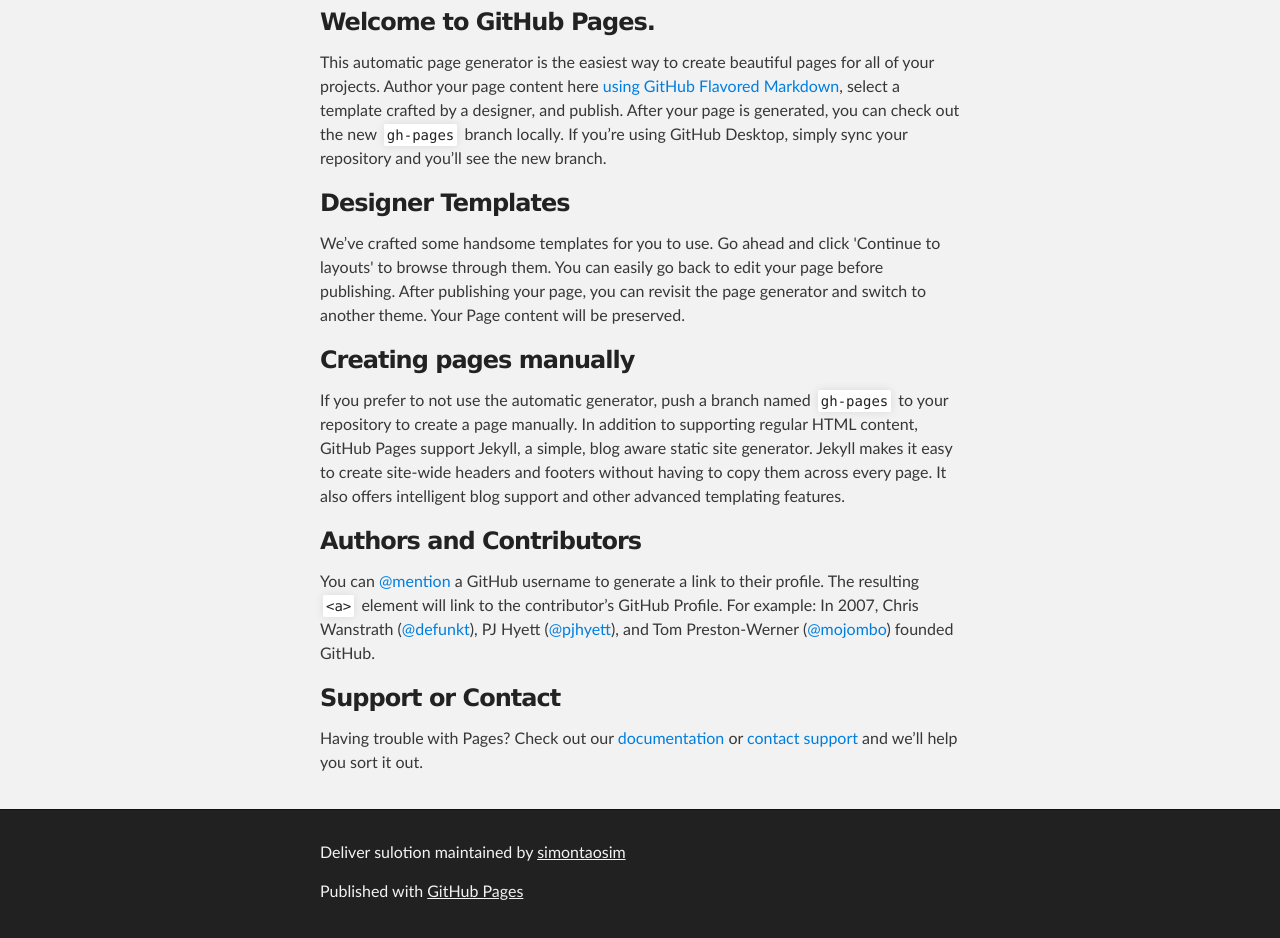
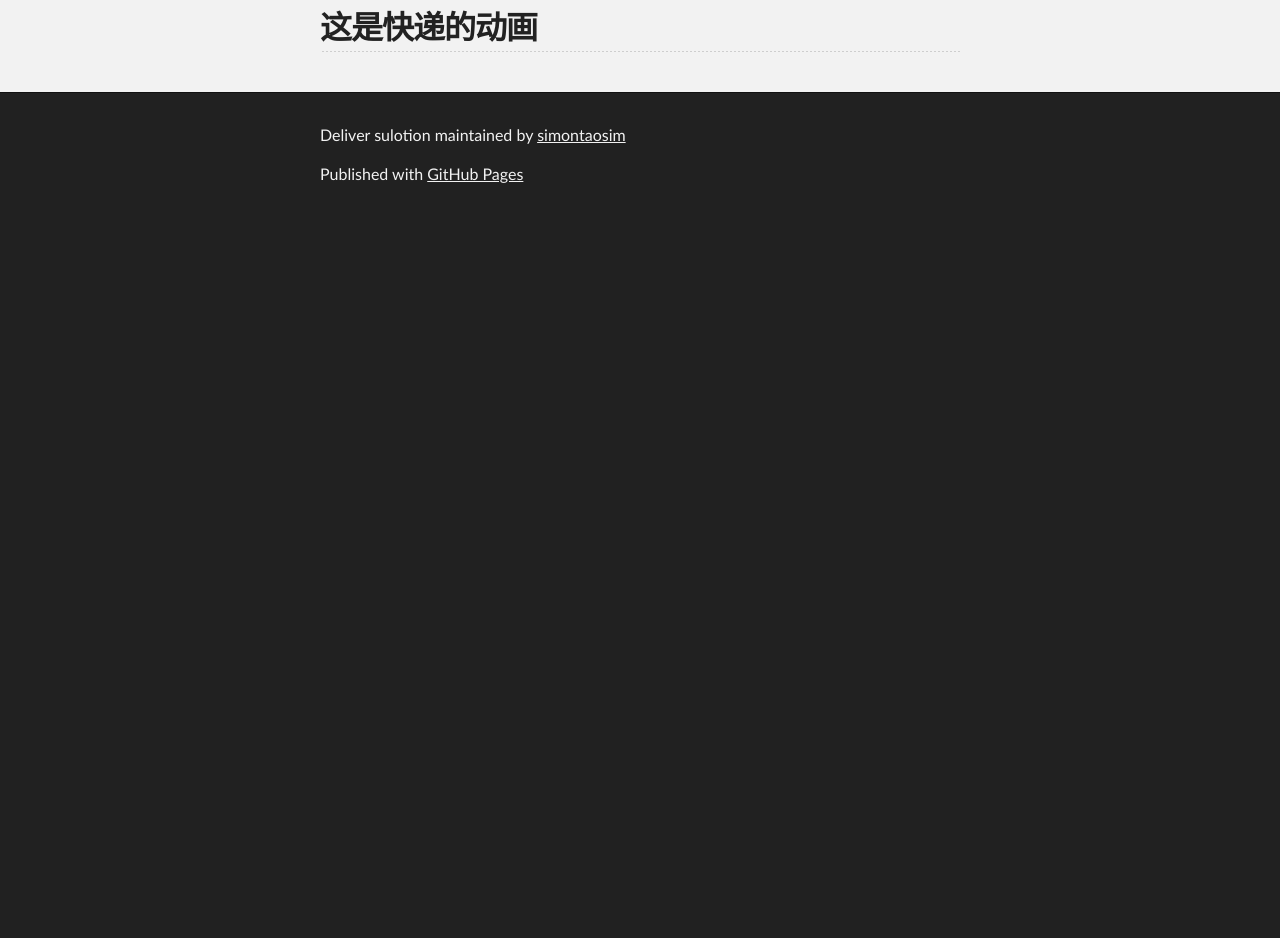
Before and after one commit to simontaosim/deliver_sulotion, a plain HTML site: page index.html in a window 1280 px wide. Shown: the part 256-1194 px from the top of the page. After the commit the page ends 800 px from the top, so only its background shows below. Drawn offline with Linux system fonts and the light colour scheme.

```diff
--- a/index.html
+++ b/index.html
@@ -16,14 +16,14 @@
     <!-- HEADER -->
     <div id="header_wrap" class="outer">
         <header class="inner">
-          <a id="forkme_banner" href="https://github.com/simontaosim/deliver_sulotion">View on GitHub</a>
+          <a id="forkme_banner" href="https://github.com/simontaosim/deliver_sulotion.github.io">View on GitHub</a>
 
           <h1 id="project_title">Deliver sulotion</h1>
           <h2 id="project_tagline">快递优化问题</h2>
 
             <section id="downloads">
-              <a class="zip_download_link" href="https://github.com/simontaosim/deliver_sulotion/zipball/master">Download this project as a .zip file</a>
-              <a class="tar_download_link" href="https://github.com/simontaosim/deliver_sulotion/tarball/master">Download this project as a tar.gz file</a>
+              <a class="zip_download_link" href="https://github.com/simontaosim/deliver_sulotion.github.io/zipball/master">Download this project as a .zip file</a>
+              <a class="tar_download_link" href="https://github.com/simontaosim/deliver_sulotion.github.io/tarball/master">Download this project as a tar.gz file</a>
             </section>
         </header>
     </div>
@@ -31,30 +31,8 @@
     <!-- MAIN CONTENT -->
     <div id="main_content_wrap" class="outer">
       <section id="main_content" class="inner">
-        <h3>
-<a id="welcome-to-github-pages" class="anchor" href="#welcome-to-github-pages" aria-hidden="true"><span aria-hidden="true" class="octicon octicon-link"></span></a>Welcome to GitHub Pages.</h3>
-
-<p>This automatic page generator is the easiest way to create beautiful pages for all of your projects. Author your page content here <a href="https://guides.github.com/features/mastering-markdown/">using GitHub Flavored Markdown</a>, select a template crafted by a designer, and publish. After your page is generated, you can check out the new <code>gh-pages</code> branch locally. If you’re using GitHub Desktop, simply sync your repository and you’ll see the new branch.</p>
-
-<h3>
-<a id="designer-templates" class="anchor" href="#designer-templates" aria-hidden="true"><span aria-hidden="true" class="octicon octicon-link"></span></a>Designer Templates</h3>
-
-<p>We’ve crafted some handsome templates for you to use. Go ahead and click 'Continue to layouts' to browse through them. You can easily go back to edit your page before publishing. After publishing your page, you can revisit the page generator and switch to another theme. Your Page content will be preserved.</p>
-
-<h3>
-<a id="creating-pages-manually" class="anchor" href="#creating-pages-manually" aria-hidden="true"><span aria-hidden="true" class="octicon octicon-link"></span></a>Creating pages manually</h3>
-
-<p>If you prefer to not use the automatic generator, push a branch named <code>gh-pages</code> to your repository to create a page manually. In addition to supporting regular HTML content, GitHub Pages support Jekyll, a simple, blog aware static site generator. Jekyll makes it easy to create site-wide headers and footers without having to copy them across every page. It also offers intelligent blog support and other advanced templating features.</p>
-
-<h3>
-<a id="authors-and-contributors" class="anchor" href="#authors-and-contributors" aria-hidden="true"><span aria-hidden="true" class="octicon octicon-link"></span></a>Authors and Contributors</h3>
-
-<p>You can <a href="https://help.github.com/articles/basic-writing-and-formatting-syntax/#mentioning-users-and-teams" class="user-mention">@mention</a> a GitHub username to generate a link to their profile. The resulting <code>&lt;a&gt;</code> element will link to the contributor’s GitHub Profile. For example: In 2007, Chris Wanstrath (<a href="https://github.com/defunkt" class="user-mention">@defunkt</a>), PJ Hyett (<a href="https://github.com/pjhyett" class="user-mention">@pjhyett</a>), and Tom Preston-Werner (<a href="https://github.com/mojombo" class="user-mention">@mojombo</a>) founded GitHub.</p>
-
-<h3>
-<a id="support-or-contact" class="anchor" href="#support-or-contact" aria-hidden="true"><span aria-hidden="true" class="octicon octicon-link"></span></a>Support or Contact</h3>
-
-<p>Having trouble with Pages? Check out our <a href="https://help.github.com/pages">documentation</a> or <a href="https://github.com/contact">contact support</a> and we’ll help you sort it out.</p>
+        <h2>
+<a id="这是快递的动画" class="anchor" href="#%E8%BF%99%E6%98%AF%E5%BF%AB%E9%80%92%E7%9A%84%E5%8A%A8%E7%94%BB" aria-hidden="true"><span aria-hidden="true" class="octicon octicon-link"></span></a>这是快递的动画</h2>
       </section>
     </div>
 
```
Also changed, not shown: params.json (+1 -1 lines).
